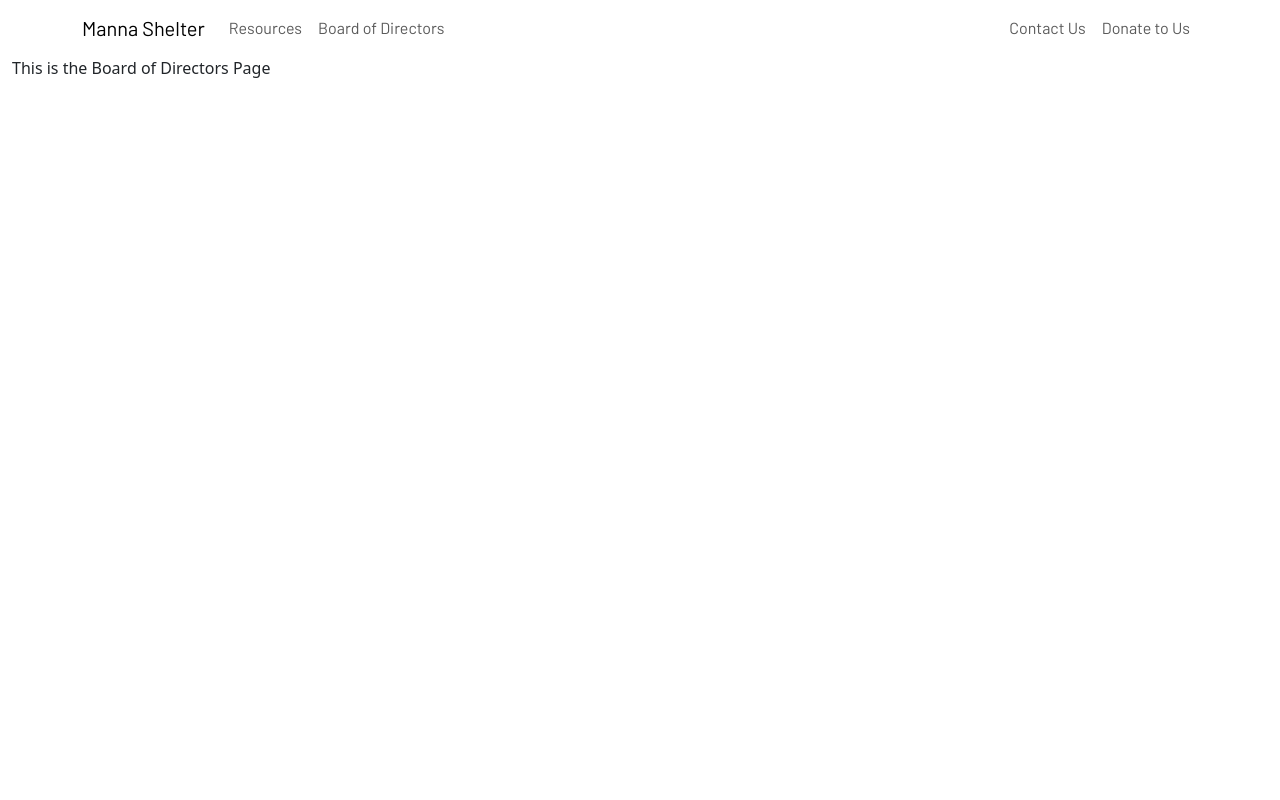
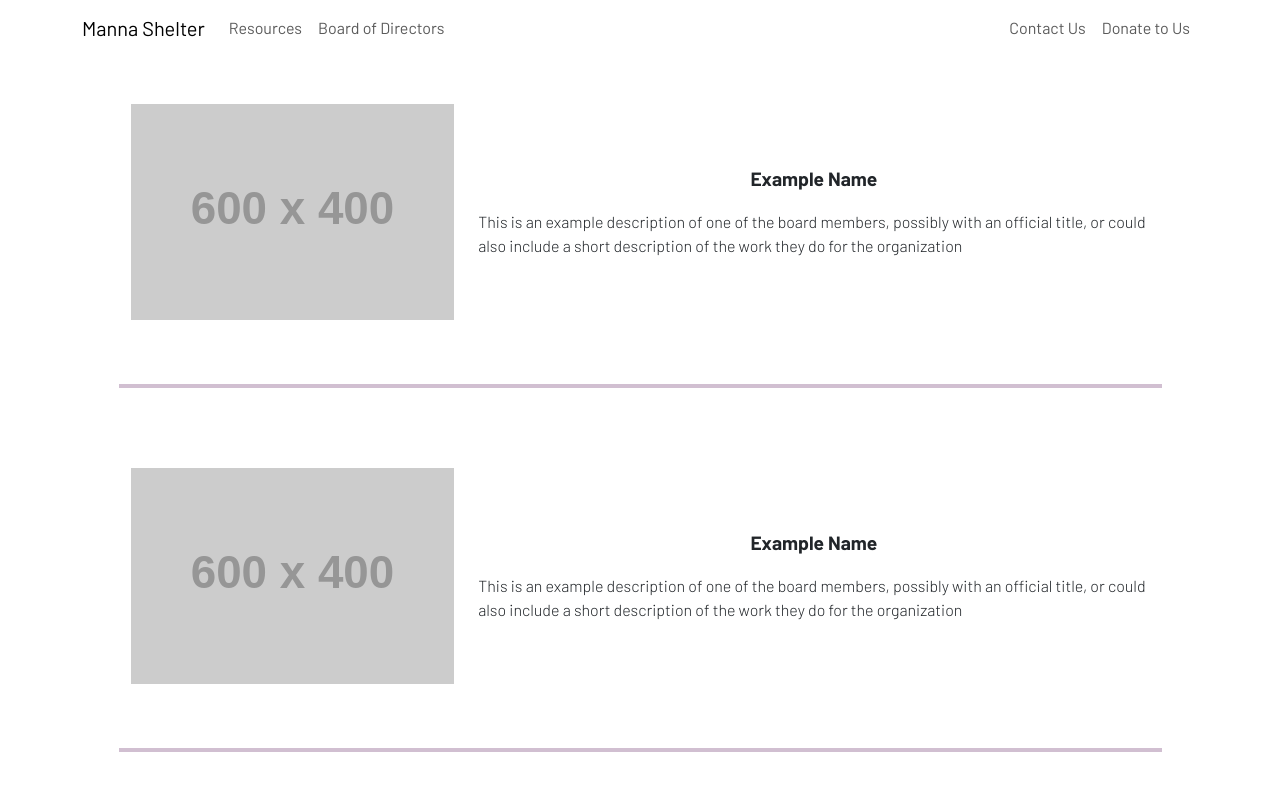
Before and after one commit to s-c-meyer/shelter-website, a React (Vite) app: page /board in a window 1280 px wide. Shown: the top 800 px of the page. Built offline with nearby package versions, Linux system fonts and the light colour scheme.

Commit message:
Updated Board of Directors Page
Updated the board of directors page with reusable director components that take a director object as a prop with a name, short description, and picture.

```diff
--- a/src/components/board-of-directors.jsx
+++ b/src/components/board-of-directors.jsx
@@ -1,7 +1,26 @@
+import DirectorBio from "./director-bio";
+import Container from "react-bootstrap/Container";
+import Row from "react-bootstrap/Row";
+import Col from "react-bootstrap/Col";
+
 export default function Board () {
+  let director = {
+    name: "Example Name",
+    description: "This is an example description of one of the board members, possibly with an official title, or could also include a short description of the work they do for the organization"
+  }
+
   return (
     <>
-      <p>This is the Board of Directors Page</p>
+      <Container className="d-flex justify-content-center">
+        <Row className="d-flex justify-content-center">
+          <Col xs={12} sm={11}>
+            <DirectorBio director={director} />
+            <DirectorBio director={director} />
+            <DirectorBio director={director} />
+            <DirectorBio director={director} />
+          </Col>
+        </Row>
+      </Container>
     </>
   )
 }
--- /dev/null
+++ b/src/components/director-bio.jsx
@@ -0,0 +1,26 @@
+/* eslint-disable react/prop-types */
+import Container from "react-bootstrap/Container";
+import Row from "react-bootstrap/Row";
+import Col from "react-bootstrap/Col";
+import Image from "react-bootstrap/Image";
+import Stack from "react-bootstrap/Stack";
+
+export default function DirectorBio ({ director }) {
+  return (
+    <Container className="director-bio-card mt-5">
+      <Row className="d-flex">
+        <Col md={4}>
+          <Image src="https://placehold.co/600x400" alt="placeholder image" width="100%"/>
+        </Col>
+        <Col className="d-flex" md={8}>
+          <Stack className="align-items-center justify-content-center" gap={3}>
+            <div className="barlow-bold director-name">{director.name}</div>
+            <div className="barlow-light">{director.description}</div>
+          </Stack>
+        </Col>
+        <hr className="border-line" />
+
+      </Row>
+    </Container>
+  )
+}
--- a/src/index.scss
+++ b/src/index.scss
@@ -113,3 +113,20 @@
   font-size: 2.5rem;
   text-align: center;
 }
+
+.director-bio-card {
+  // border: 4px;
+  // border-style: dashed;
+  // border-color: black;
+}
+
+.director-name {
+  font-size: larger;
+}
+
+.border-line {
+  margin: 4rem 0rem 2rem;
+  width: 100%;
+  color: purple;
+  border: 2px solid rgb(73, 1, 73);
+}
```
